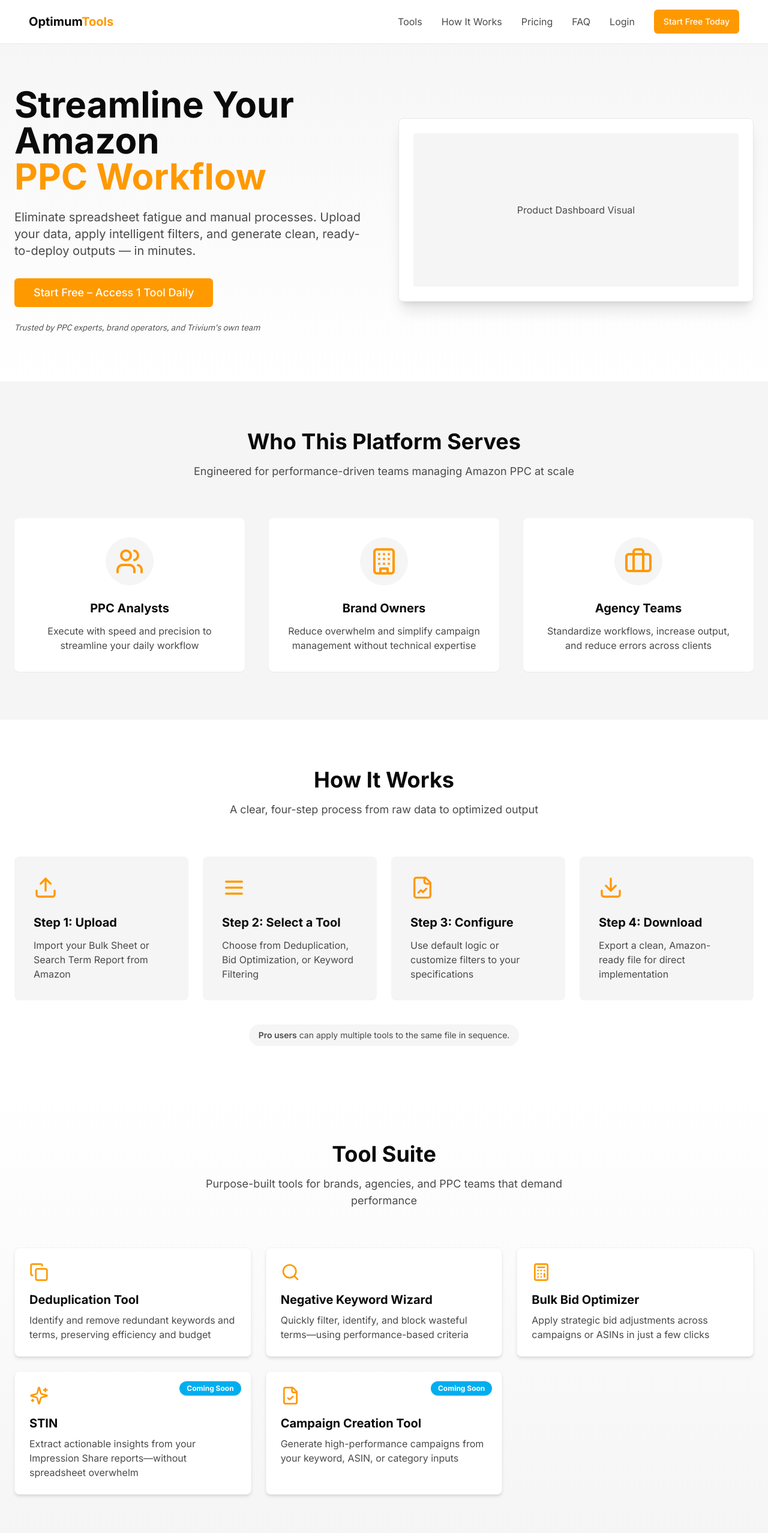
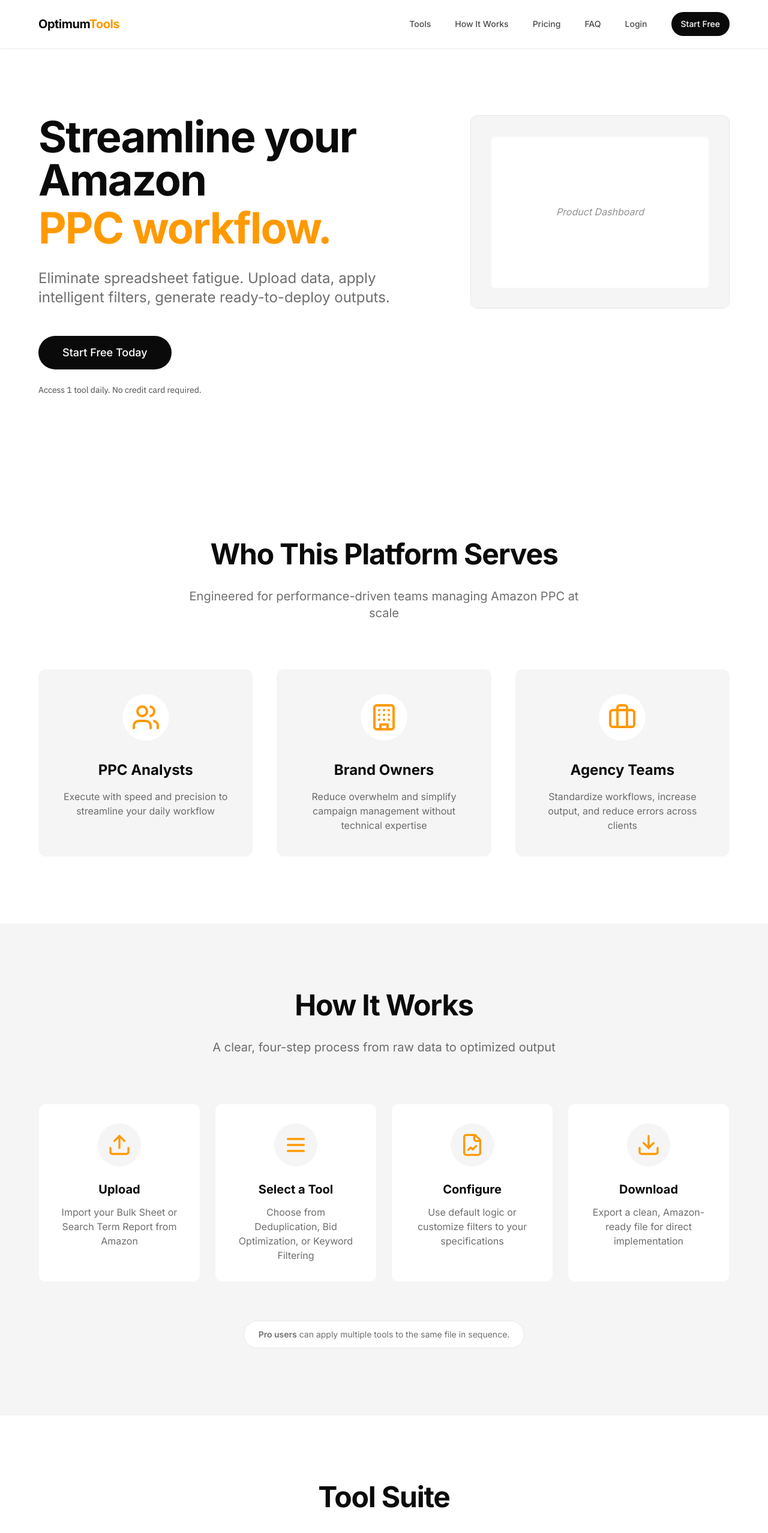
Before and after one commit to helloaalpha/optimum-ppc-stack, a React (Vite) app: page / in a window 1280 px wide. Shown: the top 2556 px of the page at 60% size. Built offline with nearby package versions, Linux system fonts and the light colour scheme.

Commit message:
Refactor: Apply lemwarm.com style
Update the application's styling to match the design and approach of lemwarm.com.

```diff
--- a/src/components/HeroSection.tsx
+++ b/src/components/HeroSection.tsx
@@ -3,33 +3,34 @@ import { Button } from "@/components/ui/button";
 
 const HeroSection = () => {
   return (
-    <section className="pt-32 pb-16 md:pt-36 md:pb-20 px-6 bg-gradient-to-b from-light-gray-mist to-white">
-      <div className="max-w-7xl mx-auto">
-        <div className="grid md:grid-cols-2 gap-12 items-center">
-          <div className="text-left">
-            <h1 className="text-4xl md:text-5xl lg:text-6xl font-bold leading-tight">
-              Streamline Your Amazon <br />
-              <span className="text-amazon-orange">PPC Workflow</span>
+    <section className="pt-40 pb-28 md:pt-48 md:pb-32 px-6 bg-white">
+      <div className="max-w-6xl mx-auto">
+        <div className="grid md:grid-cols-5 gap-12 items-start">
+          <div className="text-left md:col-span-3">
+            <h1 className="text-5xl md:text-6xl lg:text-7xl font-bold leading-tight tracking-tight">
+              Streamline your Amazon
+              <span className="text-amazon-orange block mt-2">PPC workflow.</span>
             </h1>
-            <p className="mt-6 text-lg md:text-xl text-graphite-gray">
-              Eliminate spreadsheet fatigue and manual processes. Upload your data, apply intelligent filters, and generate clean, ready-to-deploy outputs — in minutes.
+
+            <p className="mt-8 text-xl md:text-2xl text-graphite-gray/80 max-w-2xl">
+              Eliminate spreadsheet fatigue. Upload data, apply intelligent filters, generate ready-to-deploy outputs.
             </p>
 
-            <div className="mt-8">
-              <Button className="bg-amazon-orange hover:bg-amber-600 text-white text-lg py-6 px-8">
-                Start Free – Access 1 Tool Daily
+            <div className="mt-12">
+              <Button className="bg-ppc-black hover:bg-ppc-black/90 text-white text-lg py-7 px-10 rounded-full">
+                Start Free Today
               </Button>
+
+              <p className="mt-6 text-sm text-graphite-gray font-secondary">
+                Access 1 tool daily. No credit card required.
+              </p>
             </div>
-
-            <p className="mt-6 text-sm text-graphite-gray font-secondary italic">
-              Trusted by PPC experts, brand operators, and Trivium's own team
-            </p>
           </div>
 
-          <div className="rounded-lg overflow-hidden shadow-xl">
-            <div className="bg-white p-6 border border-gray-200 rounded-lg">
-              <div className="h-64 bg-light-gray-mist rounded flex items-center justify-center">
-                <p className="text-graphite-gray">Product Dashboard Visual</p>
+          <div className="md:col-span-2 border border-gray-200 rounded-xl overflow-hidden shadow-sm">
+            <div className="bg-light-gray-mist p-8 h-full">
+              <div className="h-64 bg-white rounded-lg shadow-inner flex items-center justify-center border border-gray-100">
+                <p className="text-graphite-gray/60 italic">Product Dashboard</p>
               </div>
             </div>
           </div>
--- a/src/components/HowItWorksSection.tsx
+++ b/src/components/HowItWorksSection.tsx
@@ -26,11 +26,11 @@ const HowItWorksSection = () => {
   ];
 
   return (
-    <section className="py-20 px-6 bg-white" id="how-it-works">
-      <div className="max-w-7xl mx-auto">
-        <div className="text-center mb-16">
-          <h2 className="text-3xl md:text-4xl font-bold mb-4">How It Works</h2>
-          <p className="text-graphite-gray text-lg max-w-2xl mx-auto">
+    <section className="py-28 px-6 bg-light-gray-mist" id="how-it-works">
+      <div className="max-w-6xl mx-auto">
+        <div className="text-center mb-20">
+          <h2 className="text-4xl md:text-5xl font-bold mb-8 tracking-tight">How It Works</h2>
+          <p className="text-graphite-gray/80 text-xl max-w-2xl mx-auto">
             A clear, four-step process from raw data to optimized output
           </p>
         </div>
@@ -39,22 +39,21 @@ const HowItWorksSection = () => {
           {steps.map((step, index) => (
             <div
               key={index}
-              className="bg-light-gray-mist p-8 rounded-lg transition-transform hover:-translate-y-1 duration-300"
+              className="bg-white p-8 rounded-xl transition-transform hover:-translate-y-1 duration-300 border border-gray-100"
             >
-              <div className="mb-6">{step.icon}</div>
-              <h3 className="text-xl font-bold mb-3">Step {index + 1}: {step.title}</h3>
-              <p className="text-graphite-gray">{step.description}</p>
-
-              {/* Connector lines between steps (desktop only) */}
-              {index < 3 && (
-                <div className="hidden md:block absolute top-1/2 left-0 w-full h-0.5 bg-gray-200 -z-10" />
-              )}
+              <div className="mb-6 flex justify-center">
+                <div className="bg-light-gray-mist p-4 rounded-full">
+                  {step.icon}
+                </div>
+              </div>
+              <h3 className="text-xl font-bold mb-3 text-center">{step.title}</h3>
+              <p className="text-graphite-gray/80 text-center">{step.description}</p>
             </div>
           ))}
         </div>
 
-        <div className="mt-10 text-center">
-          <p className="text-graphite-gray inline-block bg-light-gray-mist py-2 px-4 rounded-full text-sm">
+        <div className="mt-16 text-center">
+          <p className="text-graphite-gray/80 inline-block bg-white py-3 px-6 rounded-full text-sm border border-gray-200">
             <span className="font-semibold">Pro users</span> can apply multiple tools to the same file in sequence.
           </p>
         </div>
--- a/src/components/NavBar.tsx
+++ b/src/components/NavBar.tsx
@@ -7,22 +7,22 @@ const NavBar = () => {
   const [isMobileMenuOpen, setIsMobileMenuOpen] = useState(false);
 
   return (
-    <nav className="bg-white py-4 px-6 md:px-8 lg:px-12 fixed w-full z-50 shadow-sm">
-      <div className="max-w-7xl mx-auto flex justify-between items-center">
+    <nav className="bg-white py-5 px-6 md:px-8 lg:px-12 fixed w-full z-50 shadow-sm border-b border-gray-100">
+      <div className="max-w-6xl mx-auto flex justify-between items-center">
         {/* Logo */}
         <div className="flex items-center">
-          <span className="text-xl font-bold text-ppc-black">Optimum<span className="text-amazon-orange">Tools</span></span>
+          <span className="text-xl font-bold text-ppc-black tracking-tight">Optimum<span className="text-amazon-orange">Tools</span></span>
         </div>
 
         {/* Desktop Navigation */}
-        <div className="hidden md:flex items-center space-x-8">
-          <a href="#tools" className="text-graphite-gray hover:text-ppc-black transition-colors">Tools</a>
-          <a href="#how-it-works" className="text-graphite-gray hover:text-ppc-black transition-colors">How It Works</a>
-          <a href="#pricing" className="text-graphite-gray hover:text-ppc-black transition-colors">Pricing</a>
-          <a href="#faq" className="text-graphite-gray hover:text-ppc-black transition-colors">FAQ</a>
-          <a href="#login" className="text-graphite-gray hover:text-ppc-black transition-colors">Login</a>
-          <Button className="bg-amazon-orange hover:bg-amber-600 text-white ml-2">
-            Start Free Today
+        <div className="hidden md:flex items-center space-x-10">
+          <a href="#tools" className="text-graphite-gray hover:text-ppc-black transition-colors text-sm font-medium">Tools</a>
+          <a href="#how-it-works" className="text-graphite-gray hover:text-ppc-black transition-colors text-sm font-medium">How It Works</a>
+          <a href="#pricing" className="text-graphite-gray hover:text-ppc-black transition-colors text-sm font-medium">Pricing</a>
+          <a href="#faq" className="text-graphite-gray hover:text-ppc-black transition-colors text-sm font-medium">FAQ</a>
+          <a href="#login" className="text-graphite-gray hover:text-ppc-black transition-colors text-sm font-medium">Login</a>
+          <Button className="bg-ppc-black hover:bg-ppc-black/90 text-white rounded-full ml-2">
+            Start Free
           </Button>
         </div>
 
@@ -39,15 +39,15 @@ const NavBar = () => {
 
       {/* Mobile Menu */}
       {isMobileMenuOpen && (
-        <div className="md:hidden bg-white absolute top-16 left-0 w-full p-4 shadow-md">
-          <div className="flex flex-col space-y-4">
-            <a href="#tools" className="text-graphite-gray hover:text-ppc-black transition-colors py-2">Tools</a>
-            <a href="#how-it-works" className="text-graphite-gray hover:text-ppc-black transition-colors py-2">How It Works</a>
-            <a href="#pricing" className="text-graphite-gray hover:text-ppc-black transition-colors py-2">Pricing</a>
-            <a href="#faq" className="text-graphite-gray hover:text-ppc-black transition-colors py-2">FAQ</a>
-            <a href="#login" className="text-graphite-gray hover:text-ppc-black transition-colors py-2">Login</a>
-            <Button className="bg-amazon-orange hover:bg-amber-600 text-white w-full">
-              Start Free Today
+        <div className="md:hidden bg-white absolute top-16 left-0 w-full p-6 shadow-md">
+          <div className="flex flex-col space-y-5">
+            <a href="#tools" className="text-graphite-gray hover:text-ppc-black transition-colors py-2 text-sm font-medium">Tools</a>
+            <a href="#how-it-works" className="text-graphite-gray hover:text-ppc-black transition-colors py-2 text-sm font-medium">How It Works</a>
+            <a href="#pricing" className="text-graphite-gray hover:text-ppc-black transition-colors py-2 text-sm font-medium">Pricing</a>
+            <a href="#faq" className="text-graphite-gray hover:text-ppc-black transition-colors py-2 text-sm font-medium">FAQ</a>
+            <a href="#login" className="text-graphite-gray hover:text-ppc-black transition-colors py-2 text-sm font-medium">Login</a>
+            <Button className="bg-ppc-black hover:bg-ppc-black/90 text-white rounded-full w-full">
+              Start Free
             </Button>
           </div>
         </div>
--- a/src/components/TargetAudienceSection.tsx
+++ b/src/components/TargetAudienceSection.tsx
@@ -21,23 +21,25 @@ const TargetAudienceSection = () => {
   ];
 
   return (
-    <section className="py-20 px-6 bg-light-gray-mist" id="who-its-for">
-      <div className="max-w-7xl mx-auto">
-        <div className="text-center mb-16">
-          <h2 className="text-3xl md:text-4xl font-bold mb-4">Who This Platform Serves</h2>
-          <p className="text-graphite-gray text-lg max-w-2xl mx-auto">
+    <section className="py-28 px-6 bg-white" id="who-its-for">
+      <div className="max-w-6xl mx-auto">
+        <div className="text-center mb-20">
+          <h2 className="text-4xl md:text-5xl font-bold mb-8 tracking-tight">Who This Platform Serves</h2>
+          <p className="text-graphite-gray/80 text-xl max-w-2xl mx-auto">
             Engineered for performance-driven teams managing Amazon PPC at scale
           </p>
         </div>
 
         <div className="grid md:grid-cols-3 gap-10">
           {audiences.map((audience, index) => (
-            <div key={index} className="bg-white p-8 rounded-lg shadow-sm hover:shadow-md transition-shadow duration-300">
-              <div className="flex items-center justify-center mb-6 bg-light-gray-mist rounded-full w-20 h-20 mx-auto">
-                {audience.icon}
+            <div key={index} className="bg-light-gray-mist p-10 rounded-xl transition-transform hover:-translate-y-1 duration-300">
+              <div className="flex items-center justify-center mb-8">
+                <div className="bg-white rounded-full w-20 h-20 flex items-center justify-center border border-gray-100">
+                  {audience.icon}
+                </div>
               </div>
-              <h3 className="text-xl font-bold mb-3 text-center">{audience.title}</h3>
-              <p className="text-graphite-gray text-center">{audience.description}</p>
+              <h3 className="text-2xl font-bold mb-4 text-center">{audience.title}</h3>
+              <p className="text-graphite-gray/80 text-center">{audience.description}</p>
             </div>
           ))}
         </div>
--- a/src/components/ToolPreviewSection.tsx
+++ b/src/components/ToolPreviewSection.tsx
@@ -36,31 +36,31 @@ const ToolPreviewSection = () => {
   ];
 
   return (
-    <section className="py-20 px-6 bg-gradient-to-b from-white to-light-gray-mist" id="tools">
-      <div className="max-w-7xl mx-auto">
-        <div className="text-center mb-16">
-          <h2 className="text-3xl md:text-4xl font-bold mb-4">Tool Suite</h2>
-          <p className="text-graphite-gray text-lg max-w-2xl mx-auto">
+    <section className="py-28 px-6 bg-white" id="tools">
+      <div className="max-w-6xl mx-auto">
+        <div className="text-center mb-20">
+          <h2 className="text-4xl md:text-5xl font-bold mb-8 tracking-tight">Tool Suite</h2>
+          <p className="text-graphite-gray/80 text-xl max-w-2xl mx-auto">
             Purpose-built tools for brands, agencies, and PPC teams that demand performance
           </p>
         </div>
 
-        <div className="grid md:grid-cols-2 lg:grid-cols-3 gap-6">
+        <div className="grid md:grid-cols-2 lg:grid-cols-3 gap-8">
           {tools.map((tool, index) => (
             <div
               key={index}
-              className="bg-white rounded-lg overflow-hidden shadow-md hover:shadow-lg transition-all duration-300 border border-gray-100 relative group h-full"
+              className="bg-white rounded-xl overflow-hidden border border-gray-200 transition-all duration-300 relative group h-full hover:border-amazon-orange"
             >
               {tool.comingSoon && (
-                <div className="absolute top-4 right-4 bg-electric-blue text-white text-xs font-bold py-1 px-3 rounded-full">
+                <div className="absolute top-6 right-6 bg-light-gray-mist text-ppc-black text-xs font-bold py-1 px-3 rounded-full">
                   Coming Soon
                 </div>
               )}
 
-              <div className="p-6">
-                <div className="mb-4">{tool.icon}</div>
-                <h3 className="text-xl font-bold mb-2">{tool.name}</h3>
-                <p className="text-graphite-gray">{tool.description}</p>
+              <div className="p-8">
+                <div className="mb-6">{tool.icon}</div>
+                <h3 className="text-2xl font-bold mb-4">{tool.name}</h3>
+                <p className="text-graphite-gray/80">{tool.description}</p>
               </div>
 
               {/* Hover details - appears on hover */}
@@ -69,7 +69,7 @@ const ToolPreviewSection = () => {
                   <h4 className="text-lg font-bold mb-2 text-amazon-orange">{tool.name}</h4>
                   <p className="text-sm">{tool.description}</p>
                   {!tool.comingSoon && (
-                    <button className="mt-4 text-amazon-orange border border-amazon-orange rounded px-3 py-1 text-sm hover:bg-amazon-orange hover:text-white transition-colors duration-300">
+                    <button className="mt-4 text-amazon-orange border border-amazon-orange rounded-full px-4 py-1 text-sm hover:bg-amazon-orange hover:text-white transition-colors duration-300">
                       Learn more
                     </button>
                   )}
--- a/src/pages/Index.tsx
+++ b/src/pages/Index.tsx
@@ -13,7 +13,7 @@ import FAQSection from "@/components/FAQSection";
 
 const Index = () => {
   return (
-    <div className="min-h-screen overflow-x-hidden">
+    <div className="min-h-screen overflow-x-hidden bg-white">
       <NavBar />
       <main>
         <HeroSection />
```
Also changed, not shown: src/components/Footer.tsx (+26 -26 lines), src/components/PricingSection.tsx (+19 -19 lines), src/components/StickyCTA.tsx (+4 -4 lines), src/components/TestimonialsSection.tsx (+10 -12 lines).
